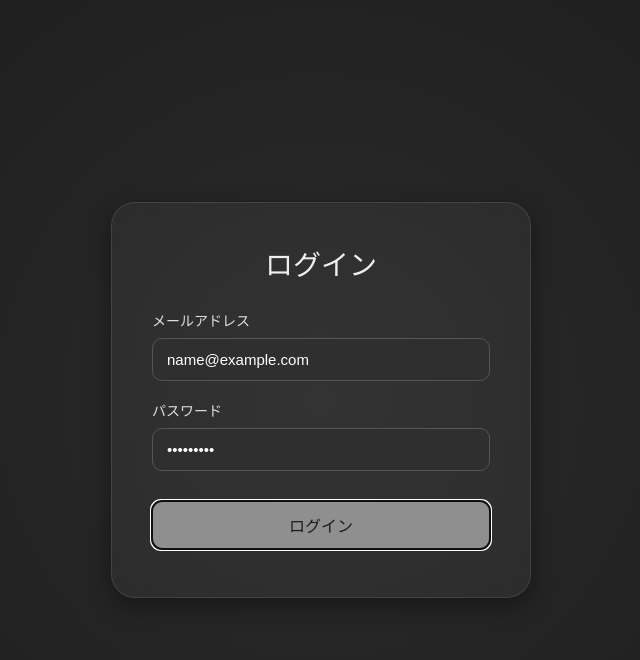
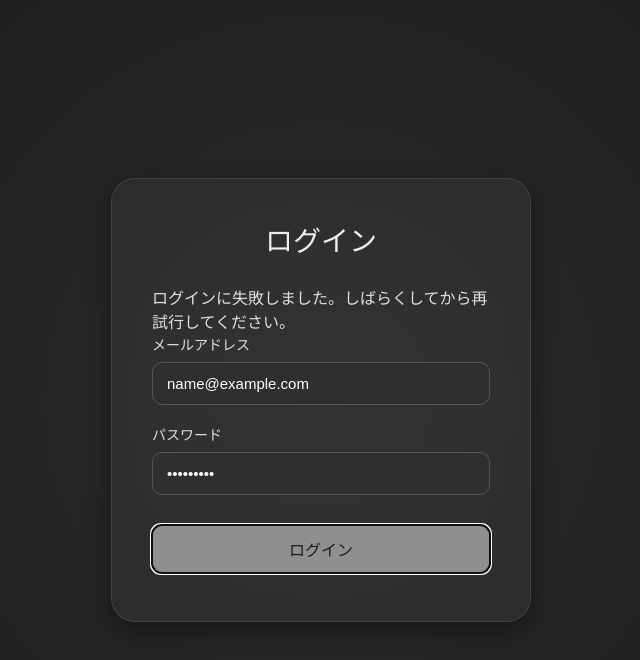
Before and after one commit to nakamoto-negai/portfolio, a React (Vite) app in the folder frontend/react/: page /login in a window 1280 px wide. Both pictures are taken after typing "name@example.com", "Sample123" into the empty fields and a click on the button "ログイン". Shown: the top 660 px of the page, without its empty margins (319-959 px from the left). Built offline with nearby package versions, Linux system fonts and the light colour scheme; no server answers.

Commit message:
ログイン機能にエラーメッセージ表示を追加し、送信前にエラーメッセージを初期化する処理を追加

```diff
--- a/frontend/react/src/components/Authentification/login.jsx
+++ b/frontend/react/src/components/Authentification/login.jsx
@@ -6,20 +6,28 @@ import { loginUser } from '../../api/auth';
 export default function Login({ onLogin }) {
   const [email, setEmail] = useState('');
   const [password, setPassword] = useState('');
+  const [errorMessage, setErrorMessage] = useState(''); // 🔸エラーメッセージ用
   const navigate = useNavigate();
 
   const handleSubmit = async (event) => {
     event.preventDefault();
+    setErrorMessage(''); // 🔸送信前に初期化
+
     try {
       const res = await loginUser({ email, password });
       const user = res.data.user;
 
-      // 親にユーザー情報を渡す
       onLogin(user);
-      // ホーム画面へ遷移
       navigate('/');
     } catch (err) {
       console.error('ログイン失敗:', err.response?.data || err.message);
+
+      // 🔸サーバーからのメッセージを表示（適宜変えてOK）
+      if (err.response?.status === 401) {
+        setErrorMessage('メールアドレスまたはパスワードが間違っています');
+      } else {
+        setErrorMessage('ログインに失敗しました。しばらくしてから再試行してください。');
+      }
     }
   };
 
@@ -27,6 +35,10 @@ export default function Login({ onLogin }) {
     <div className="login-wrapper">
       <div className="login-card">
         <h1 className="login-title">ログイン</h1>
+
+        {/* 🔸エラーメッセージの表示 */}
+        {errorMessage && <p className="login-error">{errorMessage}</p>}
+
         <form onSubmit={handleSubmit} className="login-form">
           <label>
             メールアドレス
```
